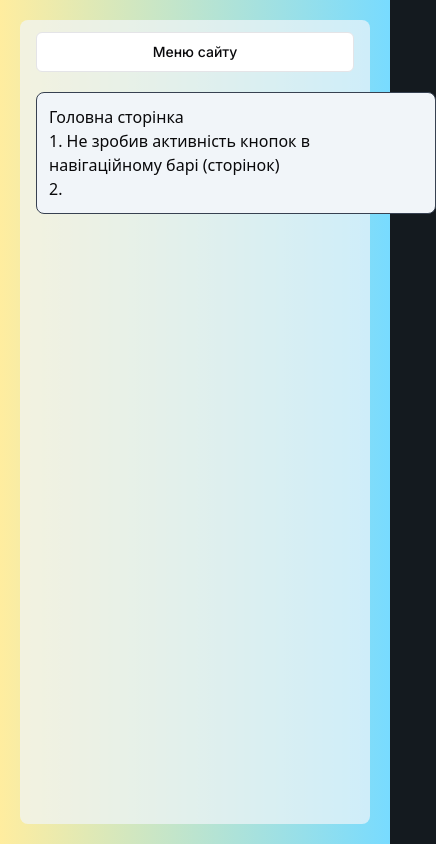
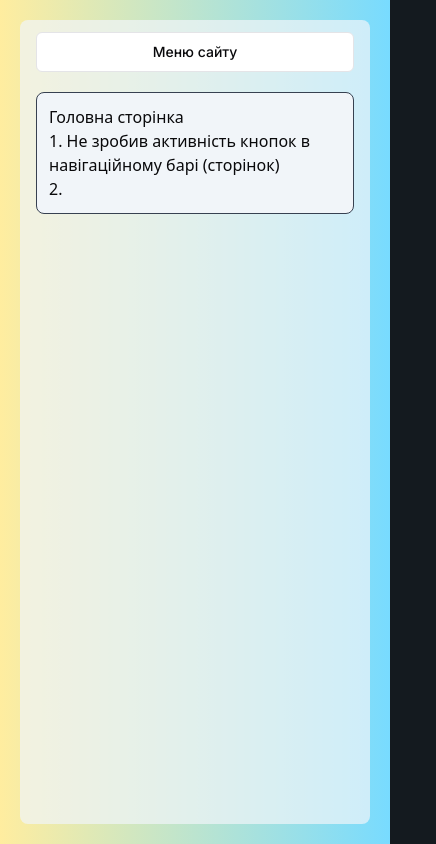
Before and after one commit to oleksiimazurenko/devStudies-hairdresserBeauty, a Next.js app: page / in a window 390 px wide. Shown: the whole page, 436 px wide, since content can reach past the window. Built offline with nearby package versions, Linux system fonts and the light colour scheme.

Commit message:
06.11.23-2

```diff
--- a/app/(site)/globals.css
+++ b/app/(site)/globals.css
@@ -74,7 +74,7 @@
   }
   html{
     background-color: rgb(20, 26, 31);
-    min-width: 380px;
+    min-width: 370px;
   }
   body {
     @apply bg-background text-foreground;
--- a/app/(site)/page.tsx
+++ b/app/(site)/page.tsx
@@ -1,6 +1,6 @@
 export default function Home() {
   return (
-    <section className='grid sm:grid-cols-[1fr,_3fr] gap-5 w-full max-w-screen-lg font-sans text-base mx-auto sm:pr-3 sm:pl-7 min-[100px]:p-3 bg-slate-100 border border-gray-700 rounded-lg min-w-[400px]'>
+    <section className='grid sm:grid-cols-[1fr,_3fr] gap-5 w-full max-w-screen-lg font-sans text-base mx-auto sm:pr-3 sm:pl-7 min-[100px]:p-3 bg-slate-100 border border-gray-700 rounded-lg min-w-[300px]'>
 			Головна сторінка
       <br/>
       1. Не зробив активність кнопок в навігаційному барі (сторінок)
--- a/components/NavBarWrapper/NavBarWrapper.tsx
+++ b/components/NavBarWrapper/NavBarWrapper.tsx
@@ -120,8 +120,7 @@ export default function NavBarWrapper() {
 				<PopoverTrigger asChild className='min-[640px]:hidden'>
 					<Button variant="outline">Меню сайту</Button>
 				</PopoverTrigger>
-				<PopoverContent className="w-auto">
-
+				<PopoverContent className="w-auto overflow-y-scroll h-[90vh] w-[370px]">
 					<NavigationMenu className={cn('justify-self-end')}>
 						<NavigationMenuList className='flex-col'>
 
```
Lines whose indentation alone changed are shown as unchanged.
